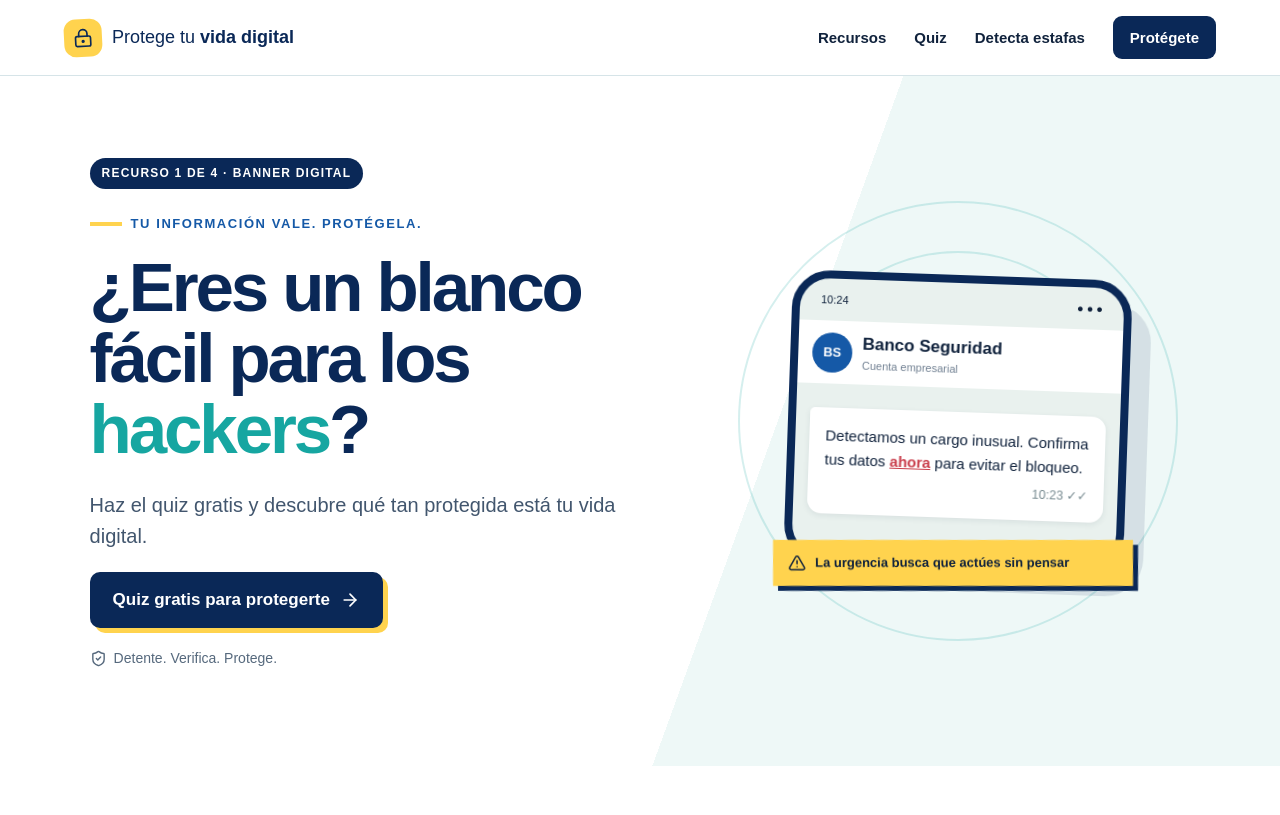
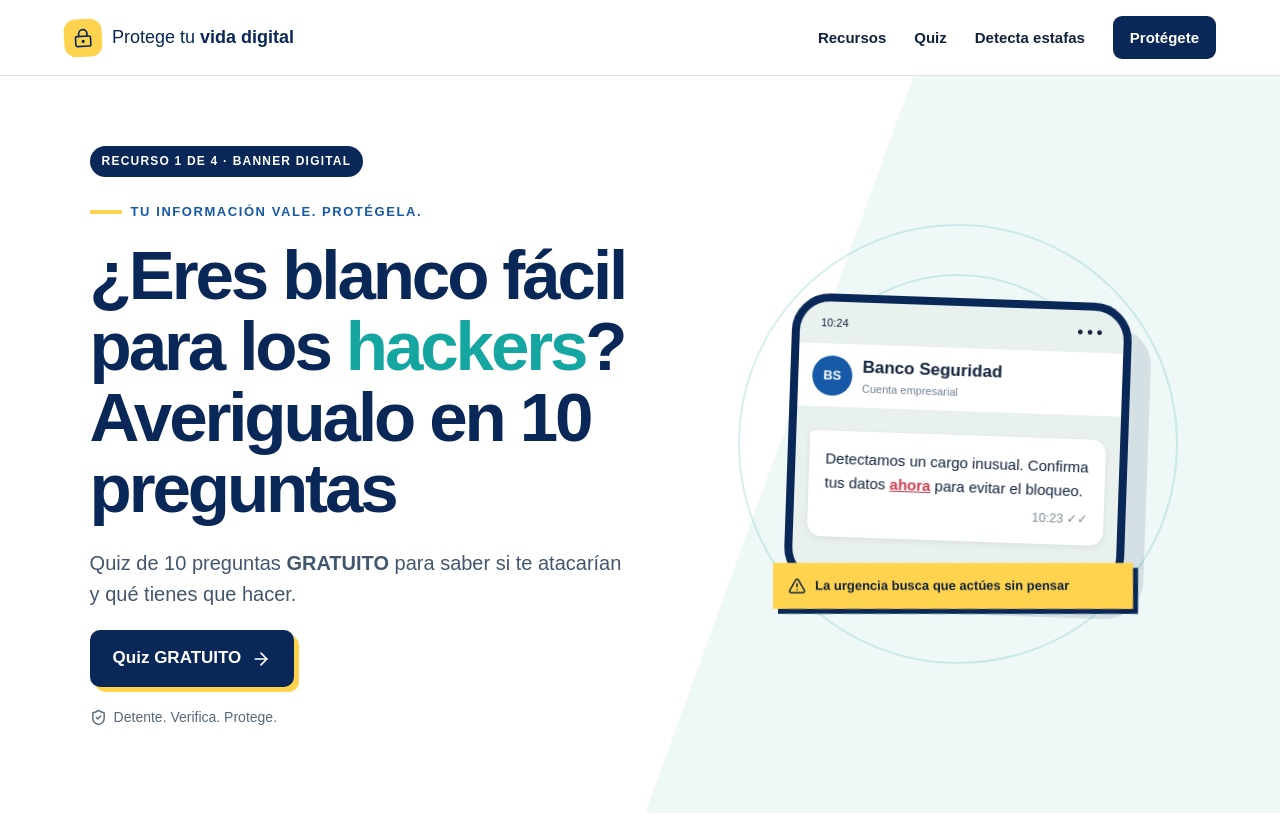
Before and after one commit to andrea-xeag/protege-tu-vida-digital, a React (Vite) app: page / in a window 1280 px wide. Shown: the top 815 px of the page. Built offline with nearby package versions, Linux system fonts and the light colour scheme.

Commit message:
Actualiza título, descripción y botón principal

```diff
--- a/src/App.tsx
+++ b/src/App.tsx
@@ -51,7 +51,7 @@ export default function Home(){
  return <main>
   <header className="topbar"><a className="brand" href="#inicio"><span className="brand-mark"><LockKeyhole size={20}/></span><span>Protege tu <b>vida digital</b></span></a><nav aria-label="Navegación principal"><a href="#materiales">Recursos</a><a href="#quiz">Quiz</a><a href="#senales">Detecta estafas</a><a className="nav-quiz" href="#habitos">Protégete</a></nav></header>
   <section className="hero" id="inicio">
-   <div className="hero-copy"><p className="material-tag">RECURSO 1 DE 4 · BANNER DIGITAL</p><p className="eyebrow"><span/>Tu información vale. Protégela.</p><h1>¿Eres un blanco fácil para los <em>hackers</em>?</h1><p className="lead">Haz el quiz gratis y descubre qué tan protegida está tu vida digital.</p><a className="primary" href="#materiales">Quiz gratis para protegerte <ArrowRight size={20}/></a><p className="safe-note"><ShieldCheck size={17}/>Detente. Verifica. Protege.</p></div>
+   <div className="hero-copy"><p className="material-tag">RECURSO 1 DE 4 · BANNER DIGITAL</p><p className="eyebrow"><span/>Tu información vale. Protégela.</p><h1>¿Eres blanco fácil para los <em>hackers</em>? Averigualo en 10 preguntas</h1><p className="lead">Quiz de 10 preguntas <b>GRATUITO</b> para saber si te atacarían y qué tienes que hacer.</p><a className="primary" href="#materiales">Quiz GRATUITO <ArrowRight size={20}/></a><p className="safe-note"><ShieldCheck size={17}/>Detente. Verifica. Protege.</p></div>
    <div className="hero-visual" aria-label="Ejemplo de mensaje sospechoso"><div className="pulse pulse-one"/><div className="pulse pulse-two"/><div className="phone"><div className="phone-top"><span>10:24</span><span>● ● ●</span></div><div className="chat-head"><div className="avatar">BS</div><div><b>Banco Seguridad</b><small>Cuenta empresarial</small></div></div><div className="bubble">Detectamos un cargo inusual. Confirma tus datos <u>ahora</u> para evitar el bloqueo.<small>10:23 ✓✓</small></div><div className="warning-label"><AlertTriangle size={18}/>La urgencia busca que actúes sin pensar</div></div></div>
   </section>
   <section className="purpose" id="materiales"><div><p className="kicker">Ingeniería social</p><h2>No atacan primero al dispositivo.<br/>Intentan manipularte a ti.</h2></div><div><p>Los delincuentes pueden hacerse pasar por tu banco, una autoridad, una empresa o incluso un familiar. Buscan provocar <b>urgencia, temor o confianza</b> para que abras un enlace, compartas información personal o transfieras dinero.</p><p className="purpose-rule"><AlertTriangle size={22}/><span>Si un mensaje altera tus emociones, <b>haz una pausa antes de actuar.</b></span></p></div></section>
```
